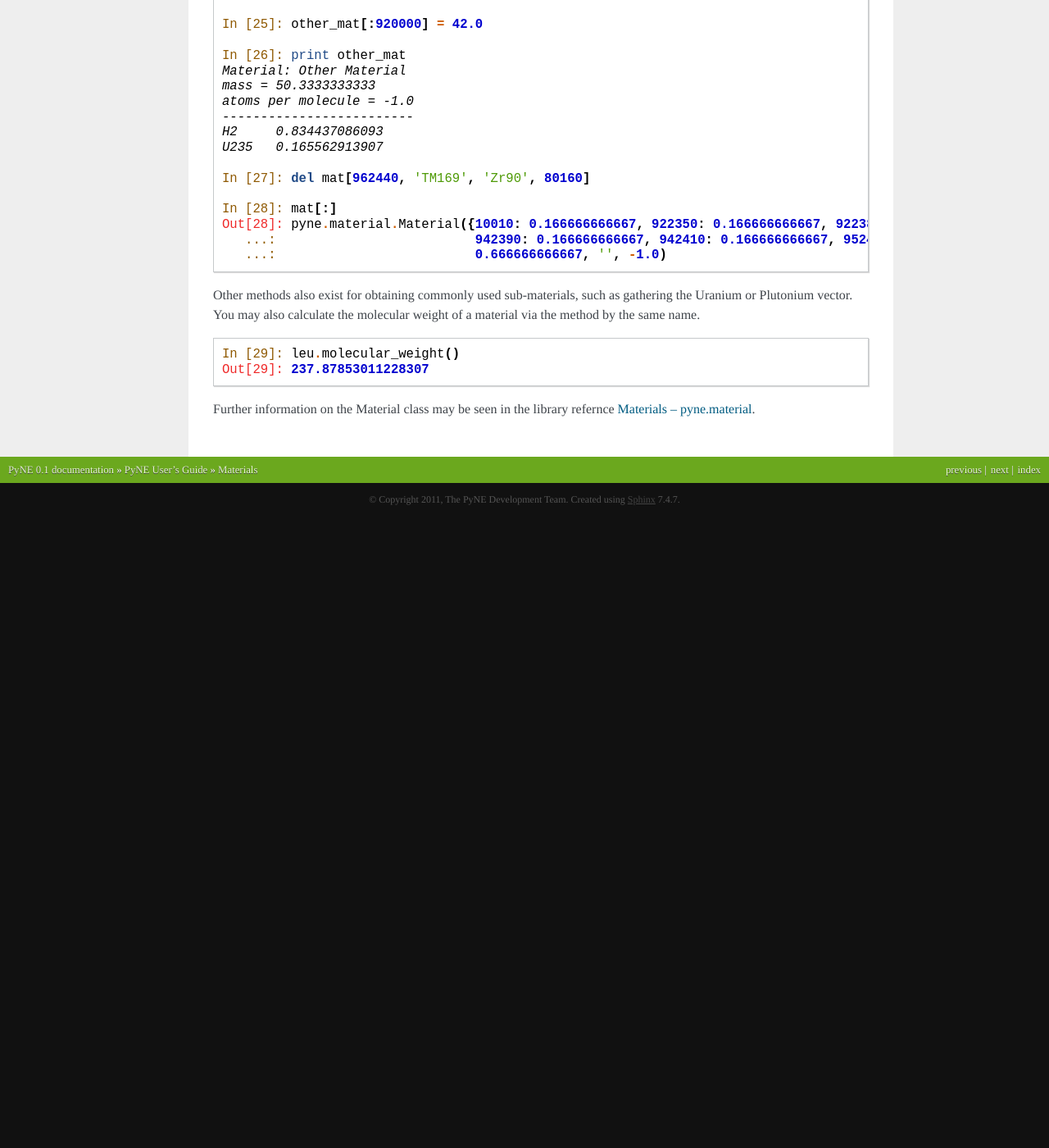
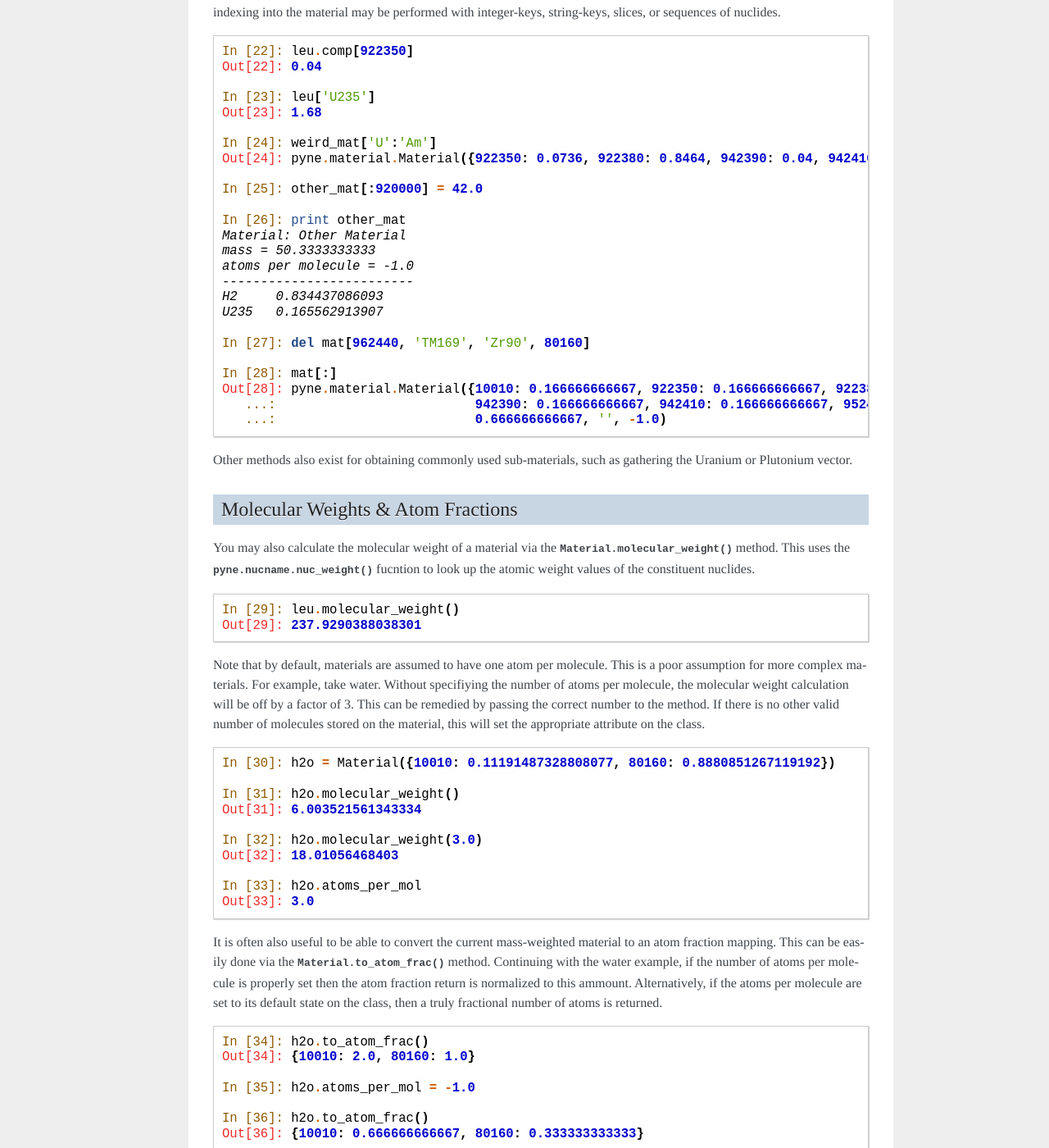
Before and after one commit to pyne/pyne, a Sphinx documentation site: the page built from docs/source/usersguide/material.rst, in a window 1280 px wide and 1400 px high, scrolled down 2937 px. Shown: the whole window at 82% size. Built offline with Sphinx 7.4.7, drawn with Linux system fonts in a browser that asks for light colours; formulas are drawn with MathJax 3; before the commit the page ends 3567 px from its top, so only the background shows below that; some of the changed text lies outside the part shown.

Commit message:
Added mol_weight() and atom frac section to material tutorial.

```diff
--- a/docs/source/usersguide/material.rst
+++ b/docs/source/usersguide/material.rst
@@ -76,6 +76,9 @@ mass vector through :meth:`Material.mult_by_mass`.  Normalization routines to no
     In [10]: mat.mass
     Out[10]: 1.0
 
+
+Material Arithmetic
+-------------------
 Furthermore, various arithmetic operations between Materials and numeric types are also defined.
 Adding two Materials together will return a new Material whose values are the weighted union
 of the two original. Multiplying a Material by 2, however, will simply double the mass.
@@ -110,6 +113,9 @@ of the two original. Multiplying a Material by 2, however, will simply double th
     AM242  0.0333333333333
     CM244  0.0333333333333
 
+
+Raw Attribute Access
+--------------------
 You may also change the attributes of a material directly without generating a new material instance.
 
 .. code-block:: ipython
@@ -178,11 +187,109 @@ the material may be performed with integer-keys, string-keys, slices, or sequenc
        ...:                          0.666666666667, '', -1.0)
 
 Other methods also exist for obtaining commonly used sub-materials, such as gathering the Uranium or
-Plutonium vector.  You may also calculate the molecular weight of a material via the method by the same name.
+Plutonium vector.
+
+
+Molecular Weights & Atom Fractions
+----------------------------------
+You may also calculate the molecular weight of a material via the :meth:`Material.molecular_weight` method.
+This uses the :func:`pyne.nucname.nuc_weight` fucntion to look up the atomic weight values of
+the constituent nuclides.
 
 .. code-block:: ipython
 
     In [29]: leu.molecular_weight()
-    Out[29]: 237.87853011228307
+    Out[29]: 237.9290388038301
+
+Note that by default, materials are assumed to have one atom per molecule.  This is a poor
+assumption for more complex materials.  For example, take water.  Without specifiying the
+number of atoms per molecule, the molecular weight calculation will be off by a factor of 3.
+This can be remedied by passing the correct number to the method.  If there is no other valid
+number of molecules stored on the material, this will set the appropriate attribute on the
+class.
+
+.. code-block:: ipython
+
+    In [30]: h2o = Material({10010: 0.11191487328808077, 80160: 0.8880851267119192})
+
+    In [31]: h2o.molecular_weight()
+    Out[31]: 6.003521561343334
+
+    In [32]: h2o.molecular_weight(3.0)
+    Out[32]: 18.01056468403
+
+    In [33]: h2o.atoms_per_mol
+    Out[33]: 3.0
+
+It is often also useful to be able to convert the current mass-weighted material to
+an atom fraction mapping.  This can be easily done via the :meth:`Material.to_atom_frac`
+method.  Continuing with the water example, if the number of atoms per molecule is
+properly set then the atom fraction return is normalized to this ammount.  Alternatively,
+if the atoms per molecule are set to its default state on the class, then a truly
+fractional number of atoms is returned.
+
+.. code-block:: ipython
+
+    In [34]: h2o.to_atom_frac()
+    Out[34]: {10010: 2.0, 80160: 1.0}
+
+    In [35]: h2o.atoms_per_mol = -1.0
+
+    In [36]: h2o.to_atom_frac()
+    Out[36]: {10010: 0.666666666667, 80160: 0.333333333333}
+
+Additionally, you may wish to convert the an existing set of atom fractions to a
+new material stream.  This can be done with the :meth:`Material.from_atom_frac` method,
+which will clear out the current contents of the material's composition and replace
+it with the mass-weighted values.  Note that
+when you initialize a material from atom fractions, the sum of all of the atom fractions
+will be stored as the atoms per molecule on this class.  Additionally, if a mass is not
+already set on the material, the molecular weight will be used.
+
+.. code-block:: ipython
+
+    In [37]: h2o_atoms = {10010: 2.0, 'O16': 1.0}
+
+    In [38]: h2o = Material()
+
+    In [39]: h2o.from_atom_frac(h2o_atoms)
+
+    In [40]: h2o.comp
+    Out[40]: {10010: 0.111914873288, 80160: 0.888085126712}
+
+    In [41]: h2o.atoms_per_mol
+    Out[41]: 3.0
+
+    In [42]: h2o.mass
+    Out[42]: 18.01056468403
+
+    In [43]: h2o.molecular_weight()
+    Out[43]: 18.01056468403
+
+
+Moreover, other materials may also be used to specify a new material from atom fractions.
+This is a typical case for reactors where the fuel vector is convolved inside of another
+chemical form.  Below is an example of obtaining the Uranium-Oxide material from Oxygen
+and low-enriched uranium.
+
+.. code-block:: ipython
+
+    In [44]: uox = Material()
+
+    In [45]: uox.name = "UOX"
+
+    In [46]: uox.from_atom_frac({leu: 1.0, 'O16': 2.0})
+
+    In [47]: print uox
+    Material: UOX
+    mass = 269.918868043
+    atoms per molecule = 3.0
+    ------------------------
+    O16    0.118516461895
+    U235   0.0352593415242
+    U238   0.846224196581
+
+.. note:: Materials may be used as keys in a dictionary because they are hashable.
+
 
 Further information on the Material class may be seen in the library refernce :ref:`pyne_material`.
```
Also changed, not shown: other parts of docs/source/usersguide/material.rst (+3 -0 lines).
